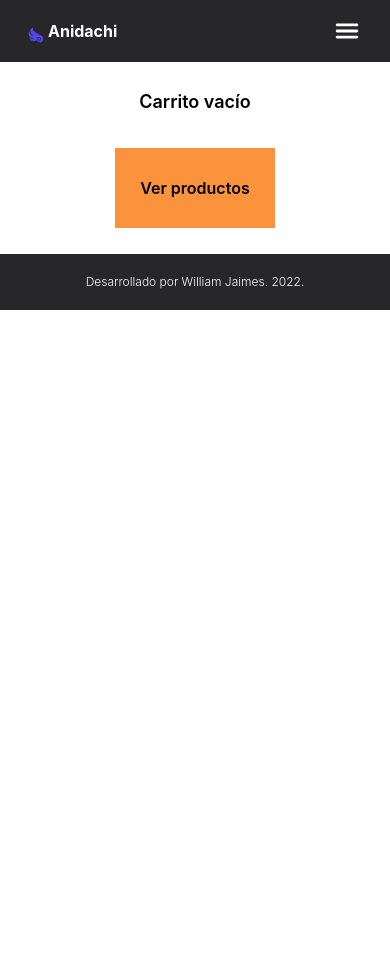
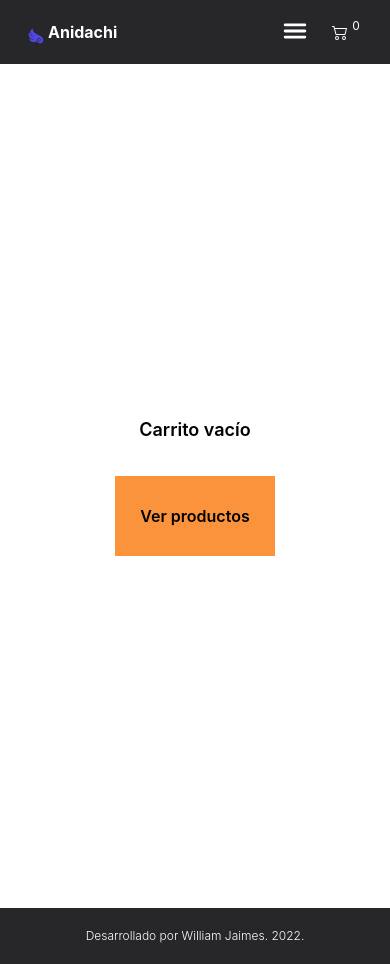
Before and after one commit to willjdev/Anidachi-Jaimes, a React (Create React App) app: page /cart in a window 390 px wide. Before the commit the page ends 844 px from the top, so only its background shows below. Built offline with nearby package versions, Linux system fonts and the light colour scheme.

Commit message:
Multiples cambios menores de estilo

```diff
--- a/src/components/Cart.js
+++ b/src/components/Cart.js
@@ -110,7 +110,7 @@ function Cart() {
       </section> :
 
 
-      <section className='w-full h-48 flex flex-col items-center justify-center gap-8 bg-white'>
+      <section className='w-full h-screen flex flex-col items-center justify-center gap-8 bg-white'>
         <div className='text-lg font-semibold'>Carrito vacío</div>
         <Link to='/' ><button className='w-40 h-20 text-black bg-orange-400 font-semibold'>Ver productos</button></Link>
       </section>
@@ -174,7 +174,7 @@ function Cart() {
 
         :
 
-        <section className='w-full h-48 flex flex-col items-center justify-center gap-8 bg-white'>
+        <section className='w-full h-screen flex flex-col items-center justify-center gap-8 bg-white'>
           <div className='text-lg font-semibold'>Carrito vacío</div>
           <Link to='/' ><button className='w-40 h-20 text-black bg-orange-400 font-semibold'>Ver productos</button></Link>
       </section>
--- a/src/components/NavBar.js
+++ b/src/components/NavBar.js
@@ -10,11 +10,10 @@ function NavBar () {
         {seccion: "Accesorios", link:"/category/accessory"}
     ]
     const [abierto, setAbierto] = useState(false);
-    let hola = `border border-black md:flex md:items-center md:pb-0 pb-12 absolute md:static bg-white md:z-auto z-[-2]
-                left-0 w-full md:w-auto md:pl-0 pl-9 transition-all duration-500 ease-in ${abierto ? 'top-20 opacity-100 ' : 'top-[-490px]'} md:opacity-100 opacity-0`;
+    let hola = `md:flex md:flex-row md:items-center md:h-auto h-40 flex flex-col items-start justify-around md:static md:pb-0 absolute pb-4 left-2 md:z-auto pl-5 w-1/2 md:w-auto transition-all duration-500 ease-in bg-zinc-800 ${abierto ? 'top-20 opacity-100 z-1' : 'top-[-500] z-[-2]'} md:opacity-100`;
 
     return (<>
-        <nav className='shadow-md w-full top-0 left-0'>
+        <nav className='shadow-md w-full h-auto top-0 left-0'>
             <div className='flex md:flex items-center justify-between bg-zinc-800 py-4 md:px-10 px-7'>
                 <Link to="/" >
                     <div className='font-bold text-2x1 cursor-pointer flex items-center  text-white'>
@@ -24,20 +23,23 @@ function NavBar () {
                         Anidachi
                     </div>
                 </Link>
+
+                <div className='md:flex flex justify-end gap-5 md:gap-0'>
                     <div onClick={() => setAbierto(!abierto)} className='text-3xl cursor-pointer md:hidden text-white'>
                         {abierto ? <IoClose/> : <IoMenu/>}
                     </div>
 
-                <ul className={`md:flex md:flex-row md:items-center md:h-auto h-40 flex flex-col items-start justify-around md:static md:pb-0 absolute pb-4 left-2 md:z-auto pl-5 w-1/2 md:w-auto transition-all duration-500 ease-in bg-zinc-800 ${abierto ? 'top-20 opacity-100 z-1' : 'top-[-500] z-[-2]'} md:opacity-100`}>
+                    <ul className={`md:flex md:flex-row md:items-center md:h-auto md:pb-0 md:z-auto flex-col absolute top-14 md:static md:p-0 md:w-auto transition-all duration-500 ease-in h-auto p-4 left-0 w-full bg-zinc-800 ${abierto ? 'top-14 opacity-100 z-1' : 'top-[-14] z-[-2]'} md:opacity-100`}>
                         {
                             Links.map((item) => (
-                            <li key={item.seccion} className='md:ml-8 text-base'>
-                                <Link to={item.link} className='text-white hover:text-gray-400 duration-500'>{item.seccion}</Link>
+                                <li key={item.seccion} className='md:ml-8 text-base mb-4 md:mb-0'>
+                                    <Link to={item.link} className='text-white hover:text-gray-400'>{item.seccion}</Link>
                                 </li>
                             ))
                         }
+                    </ul>
                     <div className='md:ml-8 w-fit text-white'><CartWidget/></div>
-                </ul>
+                </div>
             </div>
         </nav>
     </>)
```
Lines whose indentation alone changed are shown as unchanged.
